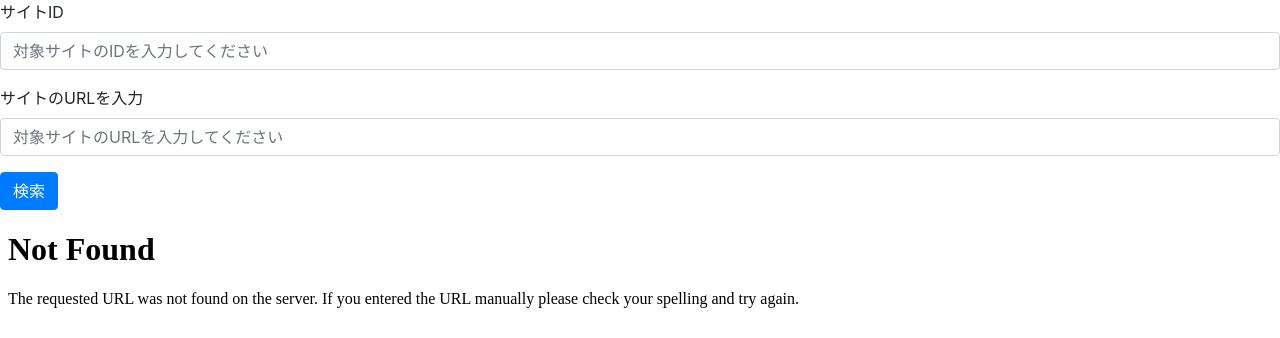
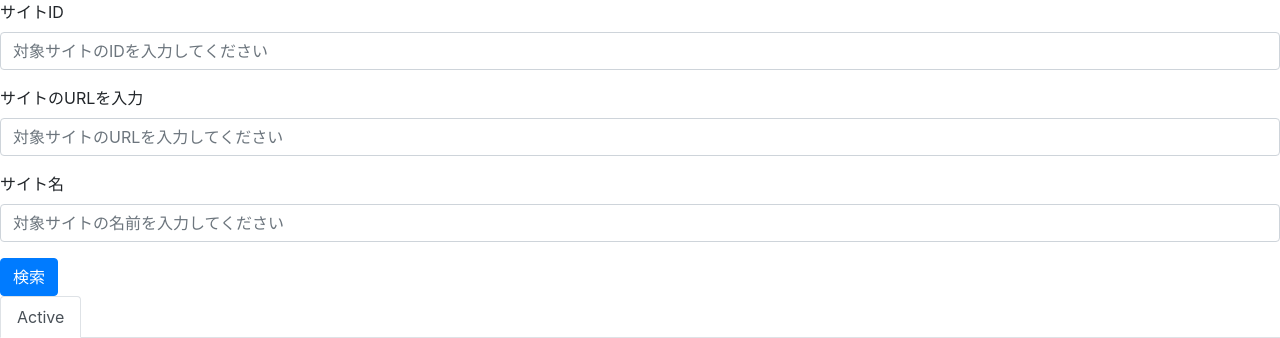
Before and after one commit to satogen/analytics-heat-map, a Flask app: page / in a window 1280 px wide. Shown: the part 56-394 px from the top of the page. Run offline with Flask 2, Linux system fonts and the light colour scheme.

Commit message:
クリックで特定のサイトの情報を指定

```diff
--- a/static/js/draw_heatmap.js
+++ b/static/js/draw_heatmap.js
@@ -63,11 +63,32 @@
     }
   }
 
+  // ローカルストレージに保存
+  const save_site_data = async (value) =>{
+    localStorage.setItem('site_data',JSON.stringify(value));
+    // アイテムの追加
+    $('.nav-tabs').append(
+      `<li class="nav-item">` +
+        `<a class="nav-link target_site" href="javascript:get_click_data('${value.site_id}')">`+
+          value.site_name +
+        `</a>` +
+      `</li>`
+      );
+  }
+
   // データの検索
   $("#target_search").submit(async(event) =>{
     event.preventDefault();
     let target_url = $("#site_url_field").val();
     let target_site_id = $("#site_id_field").val();
+    let target_site_name = $("#site_name_field").val();
+
+    // ローカルストレージに保存
+    await save_site_data({
+      'url' : target_url,
+      'site_id': target_site_id,
+      'site_name': target_site_name
+    });
 
     // Iframeの表示
     document.getElementById('target_frame').src = target_url;
@@ -77,7 +98,6 @@
 
     // データを挿入
     await add_data_heatmap();
-
   });
 
   // 関数の実行
@@ -85,5 +105,6 @@
     // await iframeResize();
     await create_heat_map()
   }
+
   // プロセスの実行
   processAll()
--- a/templates/layout.html
+++ b/templates/layout.html
@@ -15,8 +15,8 @@
     <link rel="stylesheet"
           href="/static/css/style.css">
     <title>{{ title }}</title>
-<script src="https://ajax.googleapis.com/ajax/libs/jquery/3.4.1/jquery.min.js"></script>    <script type="text/javascript"
-            src="/static/js/lib/heatmap.js"></script>
+    <script src="https://ajax.googleapis.com/ajax/libs/jquery/3.4.1/jquery.min.js"></script>    <script type="text/javascript"
+                src="/static/js/lib/heatmap.js"></script>
     <script type="text/javascript"
             src="/static/js/lib/heatmap.min.js"></script>
 
--- a/templates/top.html
+++ b/templates/top.html
@@ -10,9 +10,18 @@
     <label for="InputSiteUrl">サイトのURLを入力</label>
     <input required name="site_url" type="url" class="form-control" id="site_url_field" placeholder="対象サイトのURLを入力してください">
   </div>
+  <div class="form-group">
+    <label for="InputSiteName">サイト名</label>
+    <input required name="site_name" type="text" class="form-control" id="site_name_field" placeholder="対象サイトの名前を入力してください">
+  </div>
   <button type="submit" class="btn btn-primary" id='search_target'>検索</button>
 </form>
 
+<ul class="nav nav-tabs">
+  <li class="nav-item">
+    <a class="nav-link active" href="#">Active</a>
+  </li>
+</ul>
 
 <div class='canvas'
      id='target'>
```
